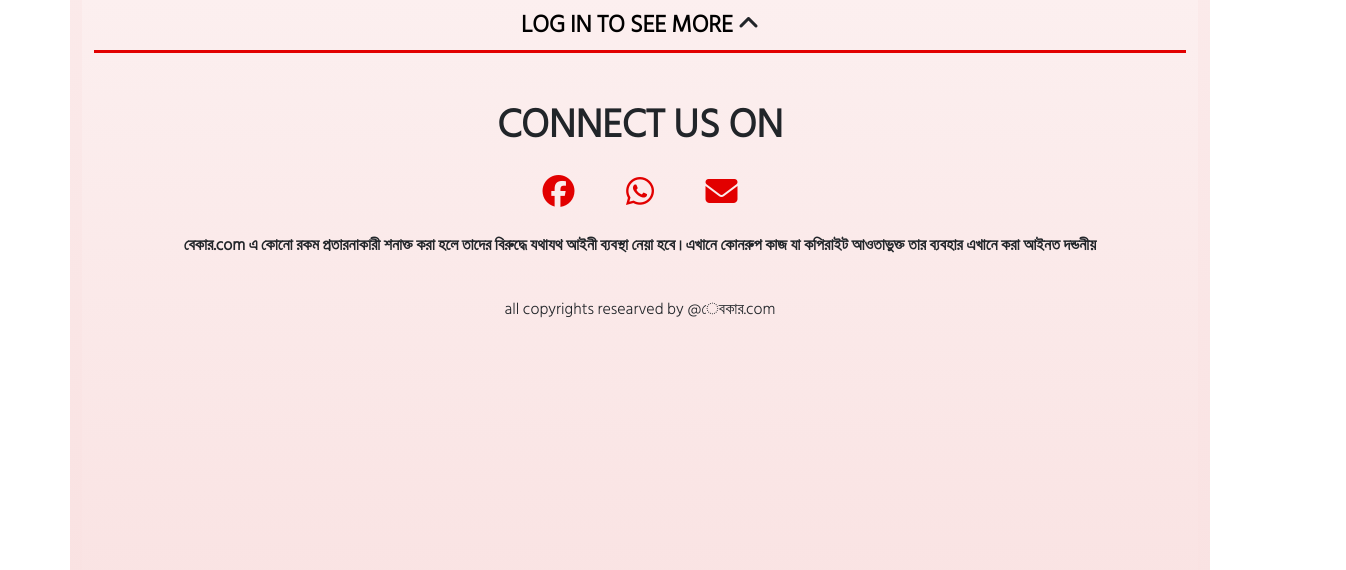
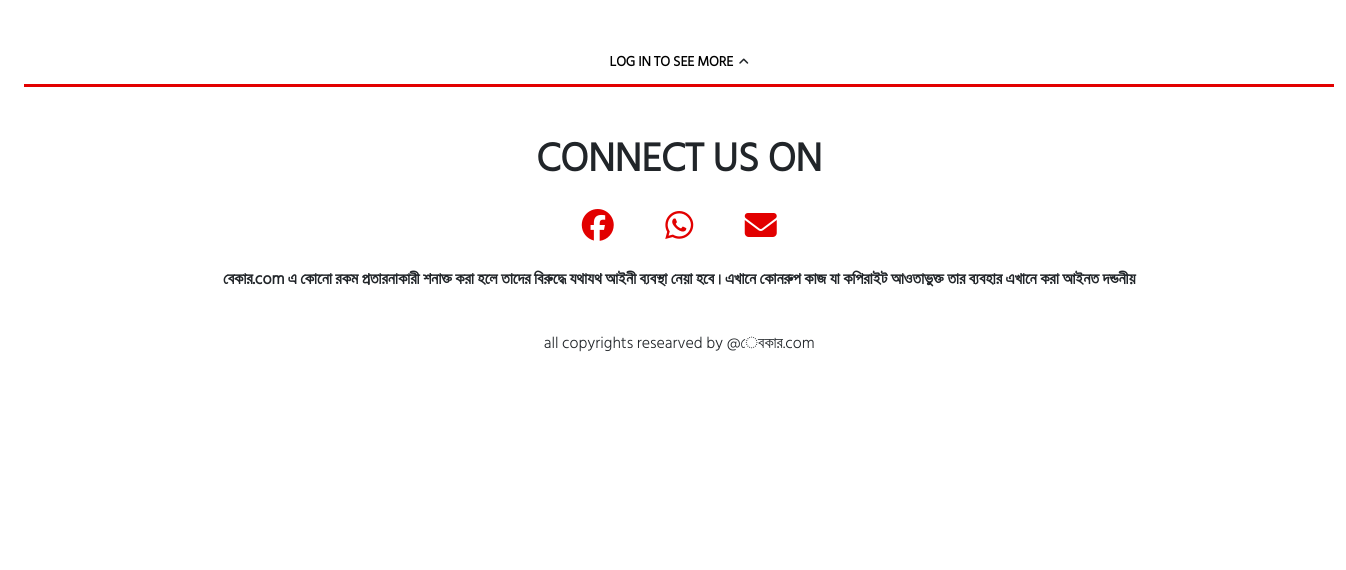
Before and after one commit to wwwhttps/bekar.com, a plain HTML site: page html/home.html in a window 1280 px wide. Shown: the part 1585-2155 px from the top of the page, 1346 px wide, since content can reach past the window. Drawn offline with nearby package versions, Linux system fonts and the light colour scheme.

Commit message:
Update home.css

```diff
--- a/css/home.css
+++ b/css/home.css
@@ -171,3 +171,23 @@ height: 174px;
       display:none
     }
   }
+  .container {
+    background: rgb(255,255,255);
+    /* background: linear-gradient(180deg, rgba(255,255,255,1) 0%, rgba(249,224,224,1) 100%); */
+    margin: 0;
+}
+.wrrap{
+    width:120%}
+.log-see i {
+    font-size: 12px;
+}
+.log-see a {
+    font-size: 14px;
+}
+
+.works.my-5 {
+    width: 120%;
+}
+.contact {
+    width: 120%;
+}
```
